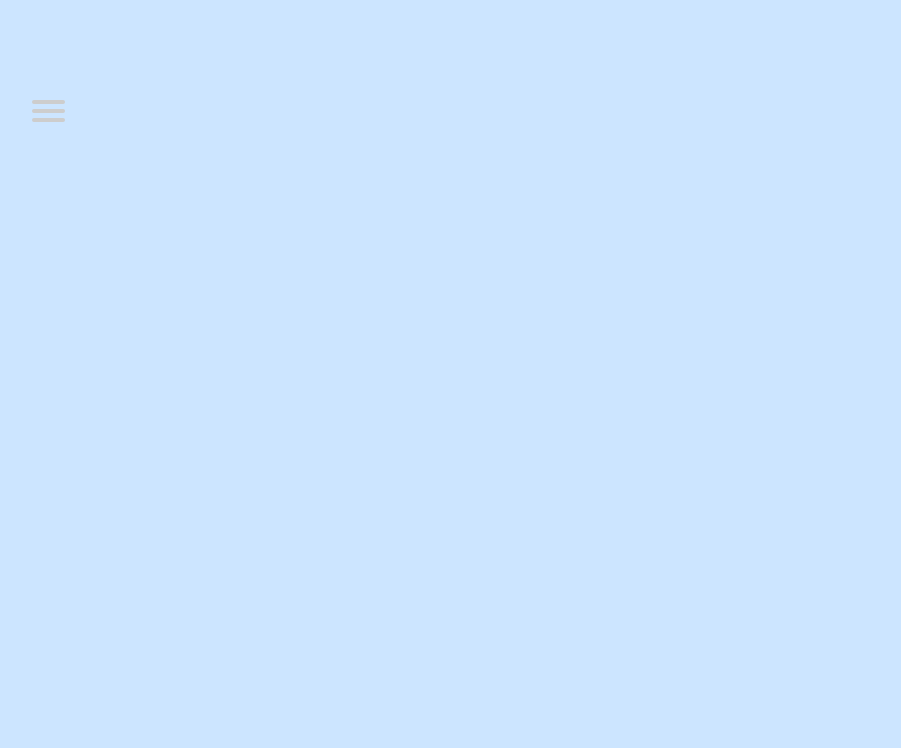
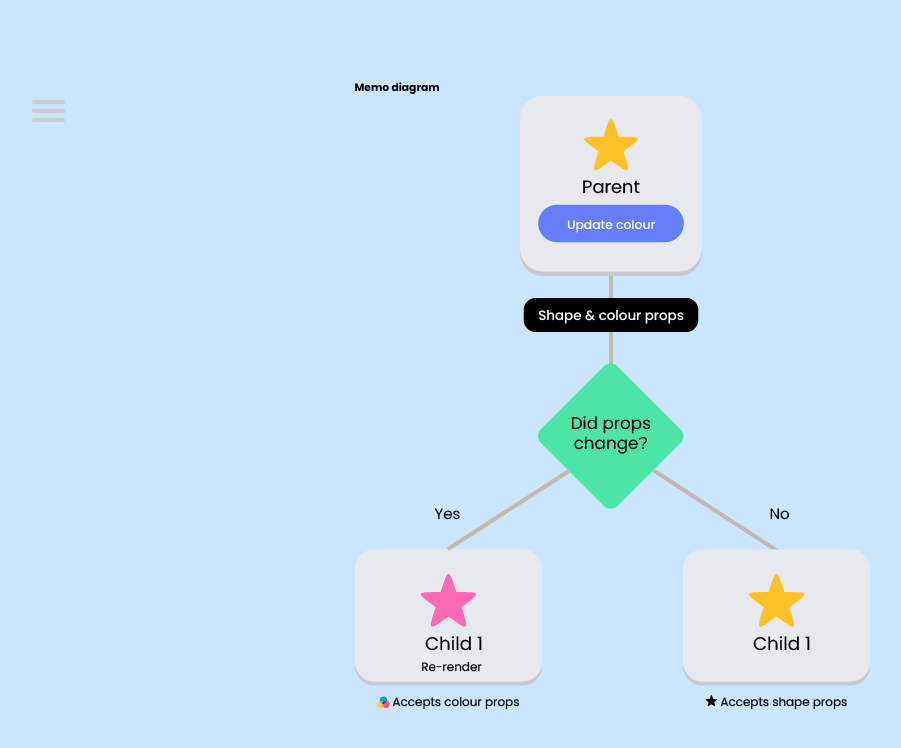
Before and after one commit to msimpson801/test_project, a React (Create React App) app: page /memodiagram in a window 1280 px wide. Shown: the top 748 px of the page, without its empty margins (28-929 px from the left). Built offline with nearby package versions, Linux system fonts and the light colour scheme.

Commit message:
Adding flow chart for props

```diff
--- a/src/App.js
+++ b/src/App.js
@@ -18,6 +18,7 @@ import BackgroundColourChangeOnScroll from "./SuperDuperNewComponent/BackgroundC
 import Myth2 from "./SimpleExampleParentNoStateChange/Myth2";
 import FastForm from "./ComponentsAsProps/FastForm";
 import UserInputOrFetch from "./UserInputOrFetch/UserInputOrFetch";
+import MemoDiagram from "./MemoDiagram/MemoDiagram";
 
 
 function App() {
@@ -40,6 +41,7 @@ function App() {
                         <Route path="fastform" element={<FastForm/>}/>
                         <Route path="backgroundcolourchangeonscroll" element={<BackgroundColourChangeOnScroll/>}/>
                         <Route path="userinputorfetch" element={<UserInputOrFetch/>}/>
+                        <Route path="memodiagram" element={<MemoDiagram/>}/>
                     </Route>
                 </Routes>
             </BrowserRouter>
--- a/src/ComponentsAsProps/SlowForm.jsx
+++ b/src/ComponentsAsProps/SlowForm.jsx
@@ -109,7 +109,7 @@ export default function SlowForm() {
     const [message, setMessage] = useState("");
 
     return (
-        <Card backgroundColor={"#e6ffef"}>
+        <Card backgroundColor={"#ffffff"}>
             <SlowComponent />
             <TextArea
                 name="message"
--- /dev/null
+++ b/src/MemoDiagram/MemoDiagram.jsx
@@ -0,0 +1,10 @@
+import MemoDiagramImage from "../Animals/MemoDiagramImage.png"
+
+export default function MemoDiagram() {
+    return (
+        <>
+            <h6>Memo diagram</h6>
+            <img src={MemoDiagramImage}/>
+        </>
+    )
+}
--- a/src/UserInputOrFetch/UserInputOrFetch.jsx
+++ b/src/UserInputOrFetch/UserInputOrFetch.jsx
@@ -183,6 +183,7 @@ export default function UserInputOrFetch() {
 
     return (
         <Card>
+            {!loading && !shape ? <h3>Select a shape</h3>: null}
             {shape ? <StarHeart shape={"star"} colour={"gold"} updatesShape={true} className="starForForm"/>: null}
             {shape ? <h3>You are a star!</h3>: null}
             {!loading && !shape ? <InputField value={inputValue} onChange={(e) => setInputValue(e.target.value)} /> : null}
```
Also changed, not shown: src/Animals/MemoDiagramImage.png (added).
